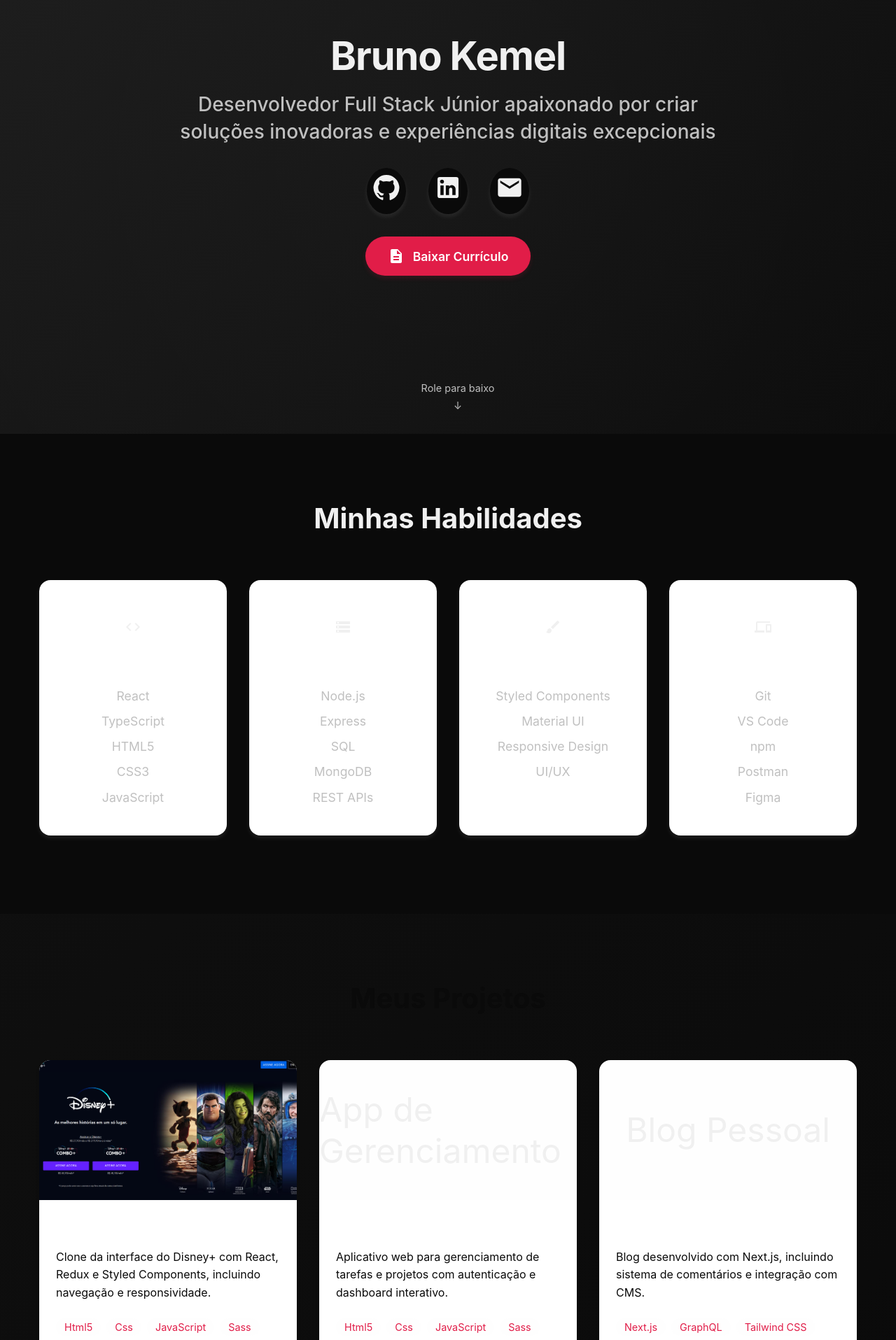
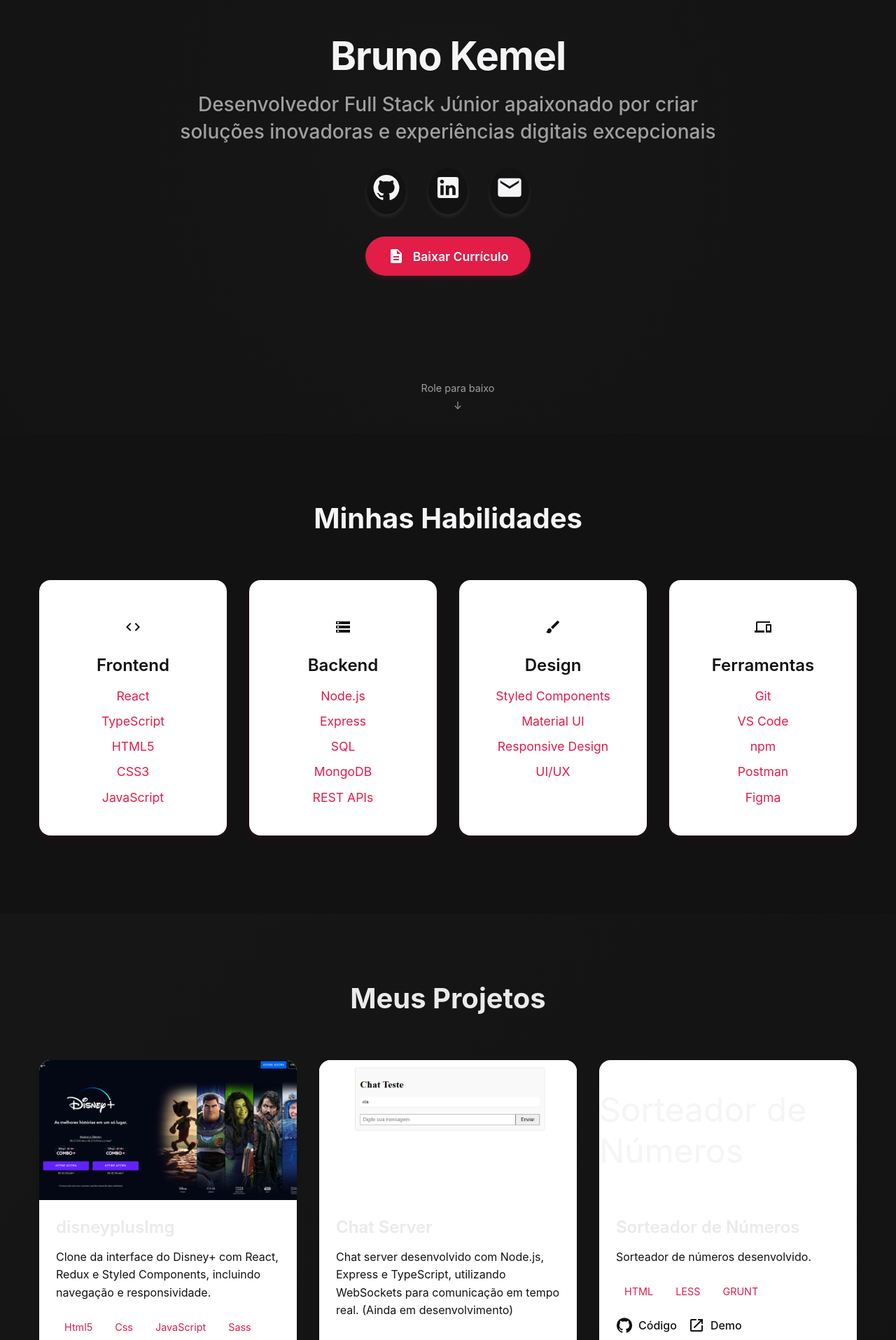
Before and after one commit to brunokemel/vite_port, a React (Vite) app: page / in a window 1280 px wide. Shown: the part 180-2095 px from the top of the page at 70% size. Built offline with nearby package versions, Linux system fonts and the light colour scheme.

Commit message:
projeto em desenvolvimento e aprimoramento

```diff
--- a/src/components/Header/Header.tsx
+++ b/src/components/Header/Header.tsx
@@ -1,3 +1,4 @@
+import React, { useEffect, useState } from 'react';
 import {
   HeaderContainer,
   Content,
@@ -7,8 +8,7 @@ import {
   SocialLink,
   DownloadButton,
   ScrollIndicator
-} from "./styled"
-
+} from './styled';
 
 import {
   GitHub as GitHubIcon,
@@ -17,13 +17,34 @@ import {
   Description as DescriptionIcon
 } from '@mui/icons-material';
 
+const Header: React.FC = () => {
+  const [bgPosition, setBgPosition] = useState<string>('0% 50%');
+  const [isDesktop, setIsDesktop] = useState<boolean>(window.innerWidth >= 1024);
 
+  useEffect(() => {
+    const handleResize = () => setIsDesktop(window.innerWidth >= 1024);
+    window.addEventListener('resize', handleResize);
+    return () => window.removeEventListener('resize', handleResize);
+  }, []);
 
+  const handleMouseMove = (e: React.MouseEvent<HTMLDivElement>) => {
+    if (!isDesktop) return;
 
+    const { clientX, clientY, currentTarget } = e;
+    const { left, top, width, height } = currentTarget.getBoundingClientRect();
 
-const Header = () => {
+    const x = ((clientX - left) / width) * 100;
+    const y = ((clientY - top) / height) * 100;
+
+    setBgPosition(`${x}% ${y}%`);
+  };
+
   return (
-    <HeaderContainer>
+    <HeaderContainer
+      $isDesktop={isDesktop}
+      style={isDesktop ? { backgroundPosition: bgPosition } : {}}
+      onMouseMove={handleMouseMove}
+    >
       <Content>
         <Title>Bruno Kemel</Title>
         <Subtitle>
@@ -32,18 +53,36 @@ const Header = () => {
         </Subtitle>
 
         <SocialLinks>
-          <SocialLink href="https://github.com/brunokemel" target="_blank" rel="noopener noreferrer" aria-label="GitHub">
+          <SocialLink
+            href="https://github.com/brunokemel"
+            target="_blank"
+            rel="noopener noreferrer"
+            aria-label="GitHub"
+          >
             <GitHubIcon fontSize="inherit" />
           </SocialLink>
-          <SocialLink href="https://www.linkedin.com/in/bruno-kemel-026a22220/" target="_blank" rel="noopener noreferrer" aria-label="LinkedIn">
+
+          <SocialLink
+            href="https://www.linkedin.com/in/bruno-kemel/"
+            target="_blank"
+            rel="noopener noreferrer"
+            aria-label="LinkedIn"
+          >
             <LinkedInIcon fontSize="inherit" />
           </SocialLink>
-          <SocialLink href="mailto:br.kemel@gmail.com?subject=Contato%20Profissional&body=Olá%20Bruno%2C%20gostaria%20de%20falar%20com%20você%20sobre..." aria-label="Email">
+
+          <SocialLink
+            href="mailto:br.kemel@gmail.com?subject=Contato%20Profissional&body=Olá%20Bruno%2C%20gostaria%20de%20falar%20com%20você%20sobre..."
+            aria-label="Email"
+          >
             <EmailIcon fontSize="inherit" />
           </SocialLink>
         </SocialLinks>
 
-        <DownloadButton href="https://docs.google.com/document/d/15X7q_YIwDpgCD8yF-tso1dBcMY6rFlU2/edit?usp=sharing&ouid=106886270743184329214&rtpof=true&sd=true" download>
+        <DownloadButton
+          href="https://docs.google.com/document/d/15X7q_YIwDpgCD8yF-tso1dBcMY6rFlU2/edit?usp=sharing"
+          download
+        >
           <DescriptionIcon />
           Baixar Currículo
         </DownloadButton>
--- a/src/components/Header/styled.ts
+++ b/src/components/Header/styled.ts
@@ -1,7 +1,24 @@
 import { colors, breakpoints } from "../../styles/theme"
-import styled from "styled-components";
+import styled, { keyframes, css } from "styled-components";
 
-export const HeaderContainer = styled.header`
+const gradient = keyframes`
+  0% {
+    background-position: 0% 50%;
+  }
+  50% {
+    background-position: 100% 50%;
+  }
+  100% {
+    background-position: 0% 50%;
+  }
+`;
+
+
+type HeaderContainerProps = {
+  $isDesktop: boolean;
+};
+
+export const HeaderContainer = styled.header<HeaderContainerProps>`
   min-height: 100vh;
   display: flex;
   flex-direction: column;
@@ -9,9 +26,21 @@ export const HeaderContainer = styled.header`
   align-items: center;
   text-align: center;
   padding: 2rem;
-  background: linear-gradient(135deg, ${colors.primary}15 0%, ${colors.secondary}15 100%);
   position: relative;
   overflow: hidden;
+
+  background: linear-gradient(-45deg,${colors.backgroundHeader});
+  background-size: 400% 400%;
+
+  ${({ $isDesktop }) =>
+    $isDesktop
+      ? css`
+          transition: background-position 0.2s ease;
+        `
+      : css`
+          animation: ${gradient} 15s ease infinite;
+        `
+  }
 
   &::before {
     content: '';
@@ -24,6 +53,7 @@ export const HeaderContainer = styled.header`
     z-index: 0;
   }
 `;
+
 
 export const Content = styled.div`
   position: relative;
@@ -72,9 +102,9 @@ export const SocialLink = styled.a`
   box-shadow: 0 4px 6px ${colors.primary}15;
 
   &:hover {
-    color: ${colors.secondary};
+    color: ${colors.accent};
     transform: translateY(-3px);
-    box-shadow: 0 6px 12px ${colors.primary}25;
+    box-shadow: 0 6px 12px ${colors.error}25;
   }
 `;
 
--- a/src/components/Navbar/styled.ts
+++ b/src/components/Navbar/styled.ts
@@ -41,12 +41,11 @@ export const NavLinks = styled.div<{ isOpen: boolean }>`
     top: 0;
     right: ${({ isOpen }) => (isOpen ? '0' : '-100%')};
     bottom: 0;
-    width: 70%;
+    width: 50%;
     max-width: 300px;
-    background-color: ${colors.background};
+    background-color: ${colors.accent}  ;
     flex-direction: column;
     padding: 5rem 2rem;
-    box-shadow: -2px 0 4px ${colors.primary}15;
     transition: right 0.3s ease;
   }
 `;
--- a/src/components/Projects/Components.tsx
+++ b/src/components/Projects/Components.tsx
@@ -1,4 +1,5 @@
 import disneyPlusImg from '../../assets/Disney+.png'
+import serverNode from '../../assets/Server.png'
 
 export const projects = [
   {
@@ -12,20 +13,20 @@ export const projects = [
   },
   {
     id: 2,
-    title: 'App de Gerenciamento',
-    img: '',
-    description: 'Aplicativo web para gerenciamento de tarefas e projetos com autenticação e dashboard interativo.',
-    tags: ['Html5', 'Css', 'JavaScript', 'Sass'],
-    github: 'https://github.com/brunokemel/clone_disneyplus',
-    demo: 'https://clone-disneyplus-brunok-emel.vercel.app/'
+    title: 'Chat Server',
+    img: serverNode,
+    description: 'Chat server desenvolvido com Node.js, Express e TypeScript, utilizando WebSockets para comunicação em tempo real. (Ainda em desenvolvimento)',
+    tags: ['React', 'Node.js', 'TypScript', 'Express'],
+    github: 'https://github.com/brunokemel/server',
+    demo: 'https://chat-teste-kemel.vercel.app/',
   },
   {
     id: 3,
-    title: 'Blog Pessoal',
+    title: 'Sorteador de Números',
     img: '',
-    description: 'Blog desenvolvido com Next.js, incluindo sistema de comentários e integração com CMS.',
-    tags: ['Next.js', 'GraphQL', 'Tailwind CSS', 'Prisma'],
-    github: 'https://github.com/seu-usuario/blog-pessoal',
-    demo: 'https://blog-pessoal.demo'
+    description: 'Sorteador de números desenvolvido.',
+    tags: ['HTML', 'LESS', 'GRUNT'],
+    github: 'https://github.com/brunokemel/sorteador_grunt',
+    demo: 'https://sorteadorgruntbruno-two.vercel.app/'
   }
 ];
--- a/src/components/Projects/styled.ts
+++ b/src/components/Projects/styled.ts
@@ -13,7 +13,7 @@ export const Container = styled.div`
 
 export const Title = styled.h2`
   font-size: 2.5rem;
-  color: ${colors.background};
+  color: ${colors.text};
   text-align: center;
   margin-bottom: 3rem;
   font-weight: 700;
--- a/src/components/Skills/styled.ts
+++ b/src/components/Skills/styled.ts
@@ -30,25 +30,25 @@ export const SkillCard = styled.div`
   background: white;
   padding: 2rem;
   border-radius: 1rem;
-  box-shadow: 0 4px 6px ${colors.primary}15;
+  box-shadow: 0 4px 6px ${colors.accent}15;
   transition: all 0.3s ease;
   text-align: center;
 
   &:hover {
     transform: translateY(-5px);
-    box-shadow: 0 8px 12px ${colors.primary}25;
+    box-shadow: 0 8px 12px ${colors.accent}25;
   }
 `;
 
 export const SkillIcon = styled.div`
   font-size: 3rem;
-  color: ${colors.primary};
+  color: ${colors.background};
   margin-bottom: 1rem;
 `;
 
 export const SkillTitle = styled.h3`
   font-size: 1.5rem;
-  color: ${colors.text};
+  color: ${colors.background};
   margin-bottom: 1rem;
   font-weight: 600;
 `;
@@ -57,7 +57,7 @@ export const SkillList = styled.ul`
   list-style: none;
   padding: 0;
   margin: 0;
-  color: ${colors.textLight};
+  color: ${colors.accent};
   line-height: 1.6;
 `;
 
--- a/src/styles/theme.ts
+++ b/src/styles/theme.ts
@@ -9,18 +9,21 @@ export type Colors = {
   accent: string;
   error: string;
   success: string;
+  backgroundHeader: string;
 };
 
 export const colors: Colors= {
-    liColor: '#ffffff',       // Branco puro → textos de lista bem visíveis
-    primary: '#f0f0f0',       // Cinza quase branco → ótimo para seções ou botões claros
-    secondary: '#1a1a1a',     // Cinza carvão → substitui o cinza escuro para mais contraste
-    background: '#0a0a0a',    // Preto profundo → fundo principal
-    text: '#ffffff',          // Branco puro → texto principal com contraste máximo
-    textLight: '#c0c0c0',     // Cinza claro → agora com mais brilho, bom pra subtítulos
-    accent: '#e11d48',        // Vermelho forte (tom cereja) → destaque moderno e vibrante
-    error: '#991b1b',         // Vermelho escuro intenso → mais visível sem ser berrante
-    success: '#22c55e',       // Verde mantido → bom contraste com fundo preto
+    liColor: '#ffffff',          // Branco puro para listas, fácil leitura
+  primary: '#f5f5f7',          // Cinza muito claro, suave para botões/seções claras
+  secondary: '#2e2e2e',        // Cinza escuro forte, bom para textos secundários
+  background: '#121212',       // Preto quase total, mas menos agressivo que #0a0a0a
+  text: '#eaeaea',             // Branco off-white para texto principal, menos cansativo
+  textLight: '#a0a0a0',        // Cinza médio para subtítulos e textos menos importantes
+  accent: '#e11d48',           // Vermelho cereja para destaques
+  error: '#991b1b',            // Vermelho escuro intenso, claro e visível
+  success: '#22c55e',          // Verde vibrante para status positivo
+  backgroundHeader: 'linear-gradient(90deg, #e11d48 0%, #7e1e3b 50%, #1a1a1a 75%, #121212 100%)'
+
 }
 
 
```
Also changed, not shown: src/assets/Server.png (added), src/assets/sorteadorGrunt.png (added). Lines whose indentation alone changed are shown as unchanged.
